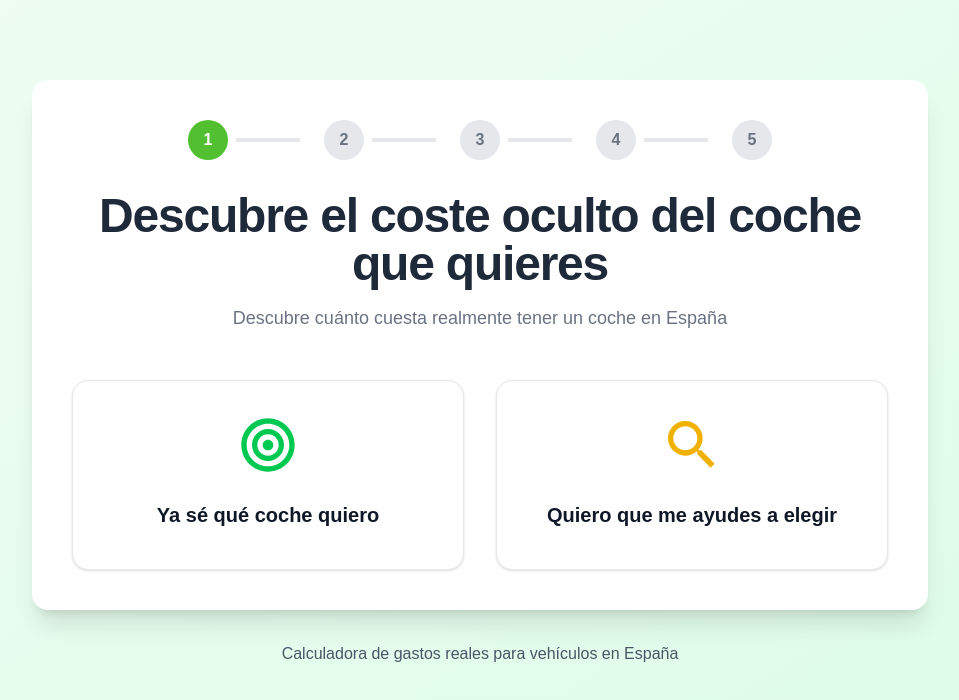
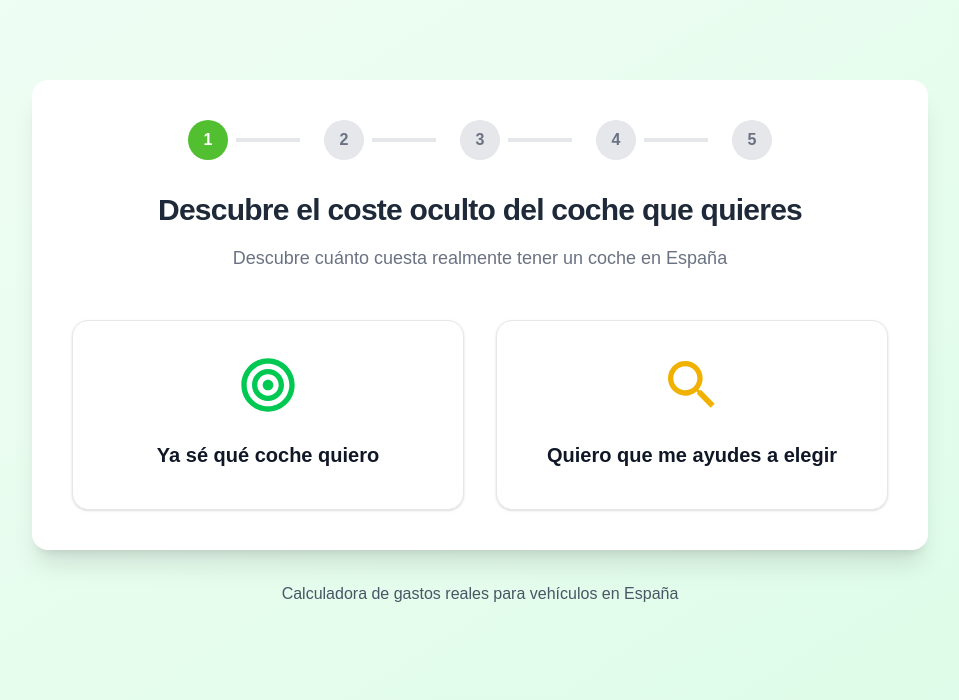
Before and after one commit to vicenalco/heyrenting-calculator, a Next.js app: page / in a window 1280 px wide. Shown: the top 700 px of the page, without its empty margins (160-1119 px from the left). Built offline with nearby package versions, Linux system fonts and the light colour scheme.

Commit message:
fix: reducir el tamaño del encabezado en Step1_Welcome para mejorar la legibilidad del mensaje de bienvenida

```diff
--- a/src/app/components/Step1_Welcome.tsx
+++ b/src/app/components/Step1_Welcome.tsx
@@ -10,7 +10,7 @@
   return (
     <div className="text-center max-w-6xl mx-auto">
       <div className="mb-12">
-        <h1 className="text-4xl md:text-5xl font-bold text-gray-800 mb-4 tracking-tight">
+        <h1 className="text-2xl md:text-3xl font-bold text-gray-800 mb-4 tracking-tight">
         Descubre el coste oculto del coche que quieres
         </h1>
         <p className="text-lg text-gray-500">
```
